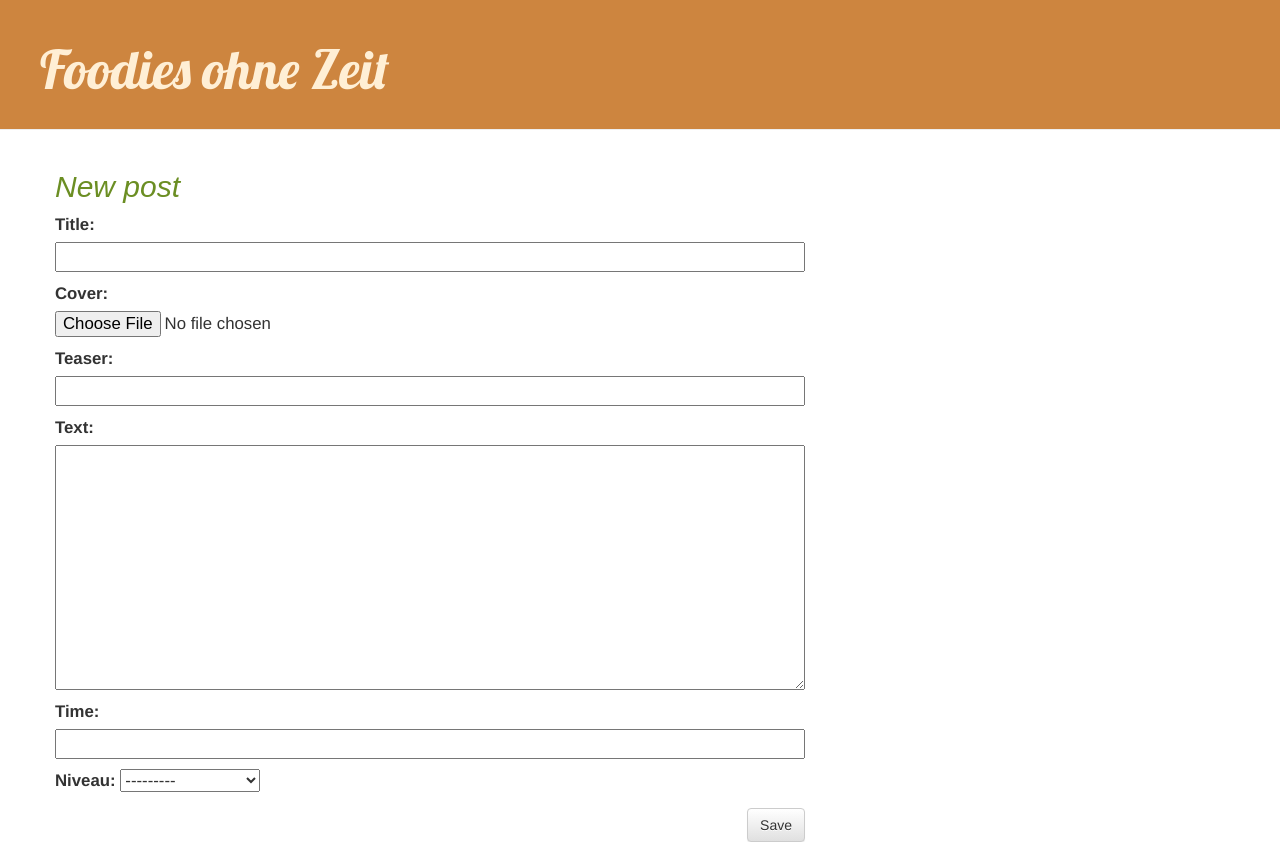
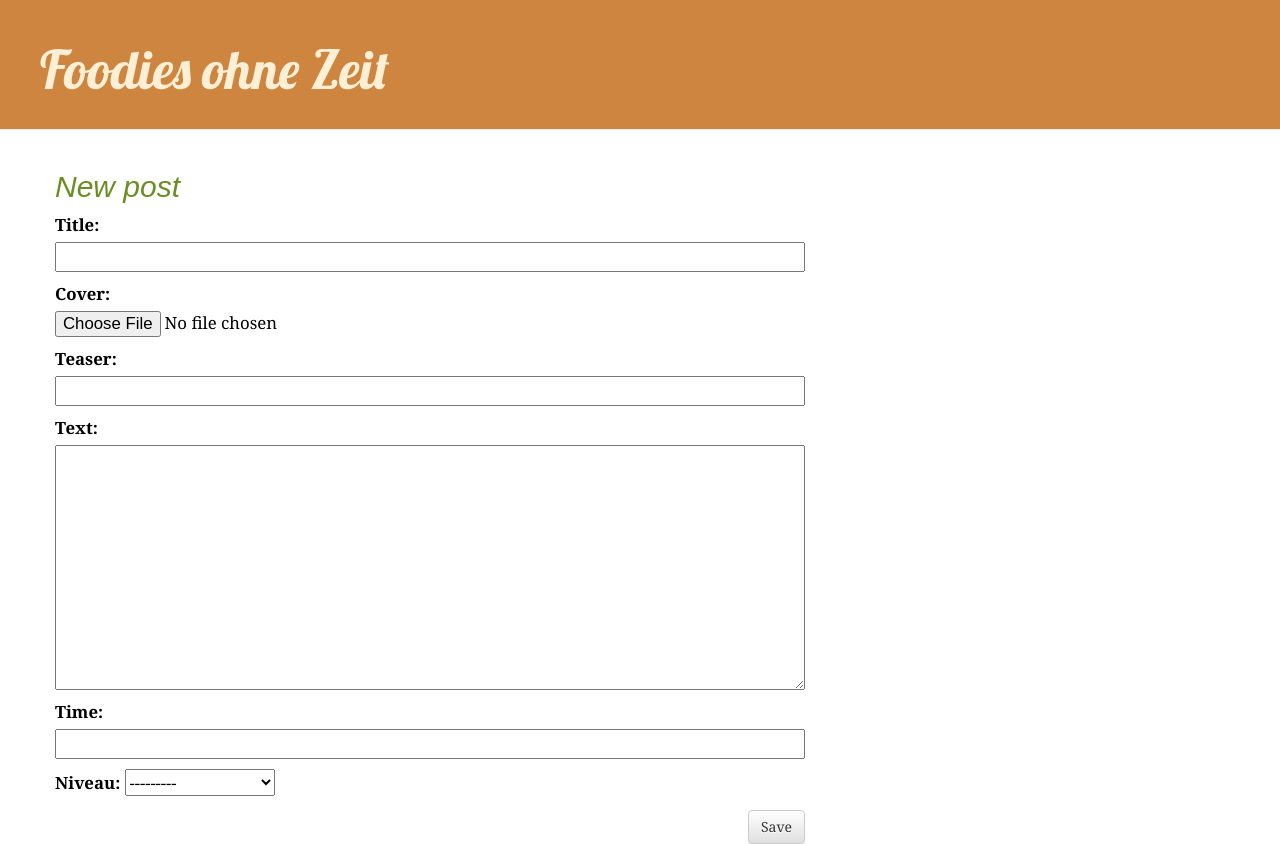
Before and after one commit to zunaira77/my-user-storie, a Django app: page /post/new/ in a window 1280 px wide. Run offline with Django 3.2, Linux system fonts and the light colour scheme; some libraries are stand-ins or nearby versions.

Commit message:
Body css
Body css
Times New Roman
colour: black

```diff
--- a/blog/static/css/blog.css
+++ b/blog/static/css/blog.css
@@ -61,3 +61,7 @@ img {
     max-width: 100%;
     object-fit: contain;
 }
+body{
+    font-family: Cambria, Cochin, Georgia, Times, 'Times New Roman', serif;
+    color: #000000;
+}
```
